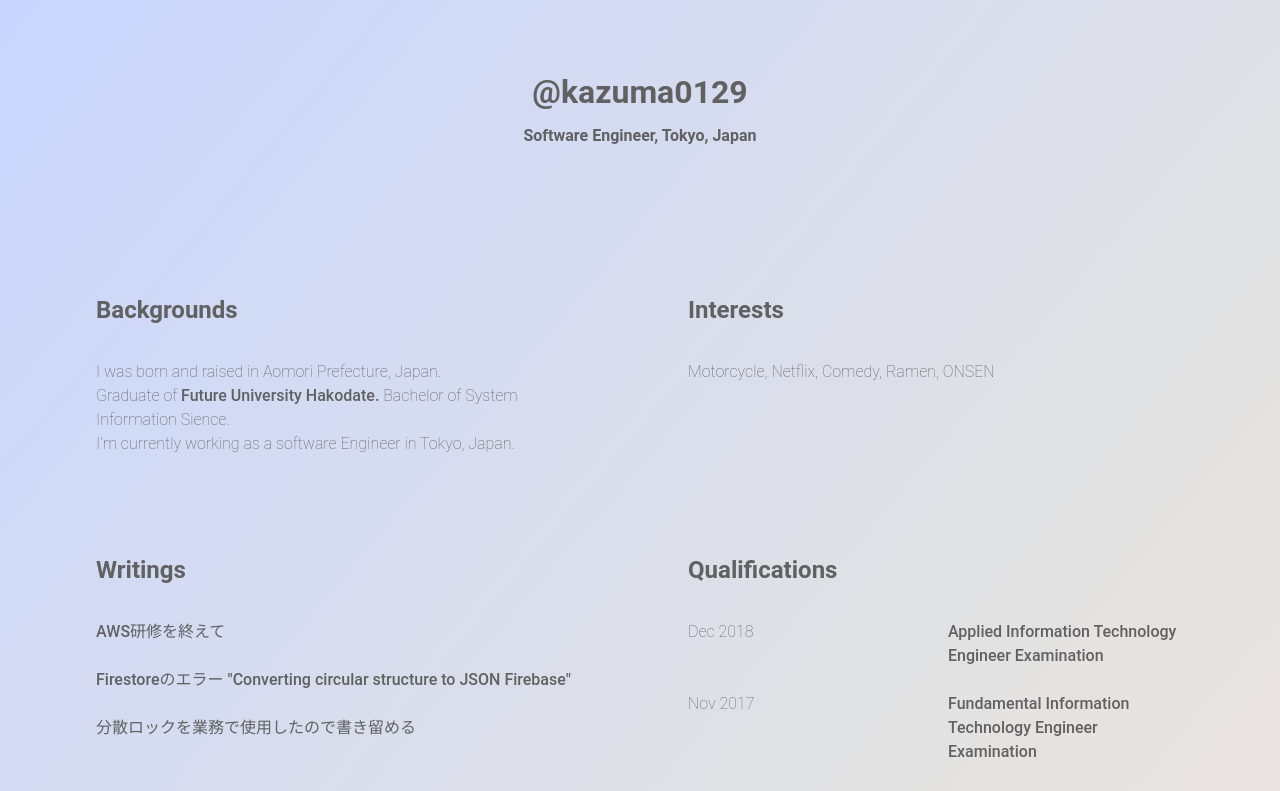
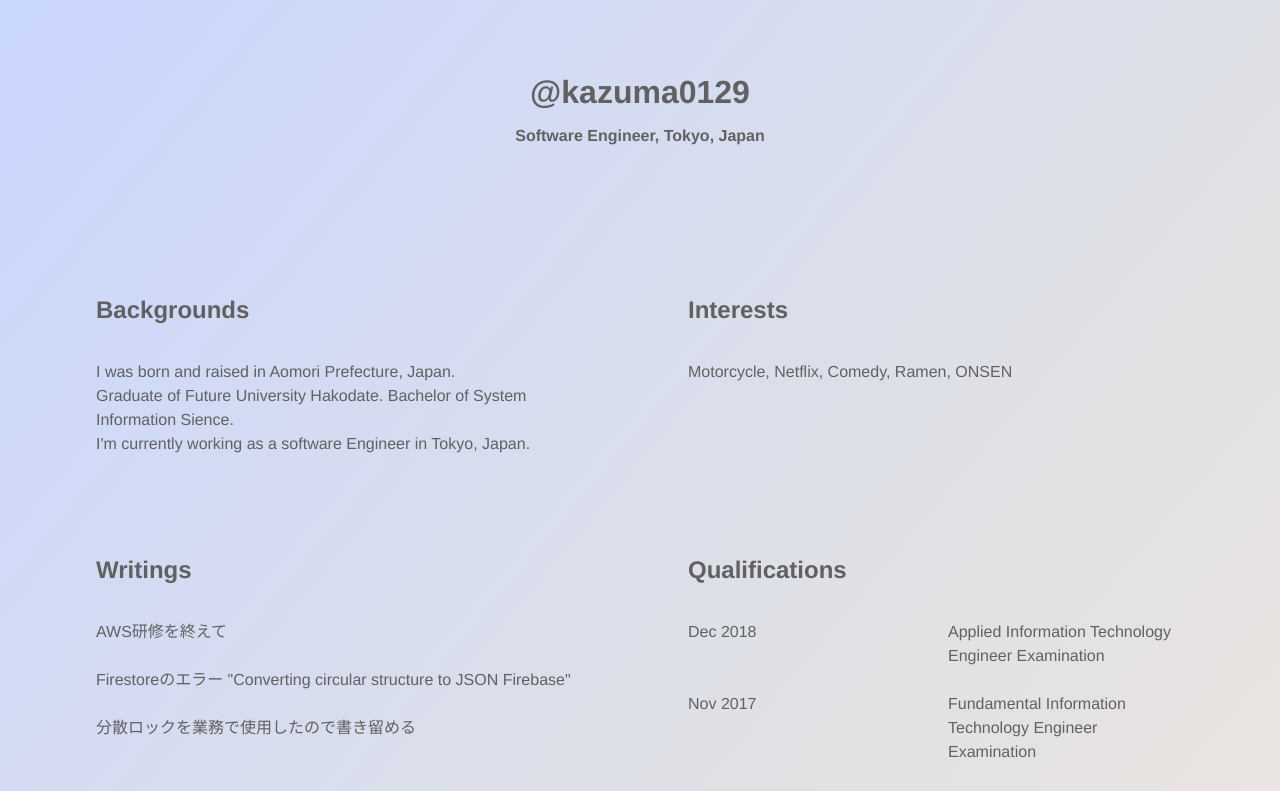
Before and after one commit to kazuma0129/nuxt-portfolio, a Nuxt app: page / in a window 1280 px wide. Shown: the top 791 px of the page. Built offline with nearby package versions, Linux system fonts and the light colour scheme; no server answers.

Commit message:
:construction: font settings

```diff
--- a/layouts/default.vue
+++ b/layouts/default.vue
@@ -1,23 +1,14 @@
 <template>
-  <v-app>
+  <v-app id="app">
     <v-main>
       <slot />
     </v-main>
   </v-app>
 </template>
 
-<script>
-export default {
-  components: {},
-  data() {
-    return {}
-  }
-}
-</script>
-
 <style lang="scss">
 #app {
-  font-family: 'Avenir', Helvetica, Arial, sans-serif;
+  font-family: "Avenir", Helvetica, Arial, sans-serif;
   -webkit-font-smoothing: antialiased;
   -moz-osx-font-smoothing: grayscale;
 }
```
